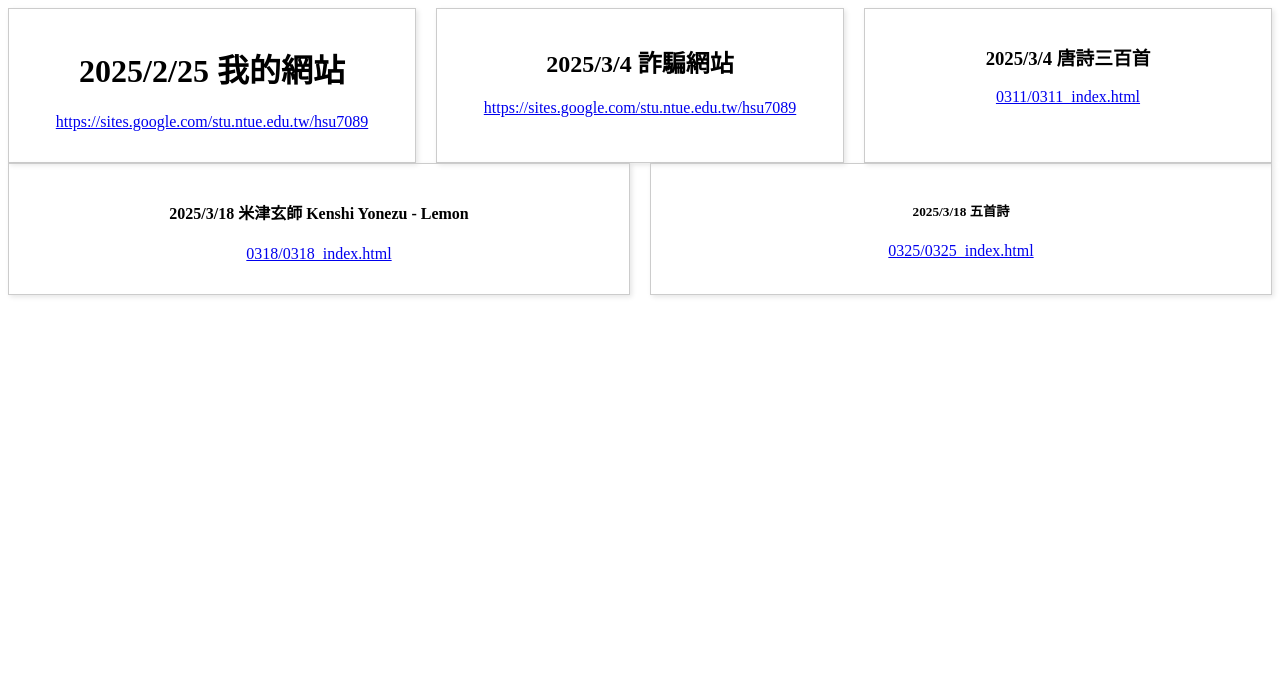
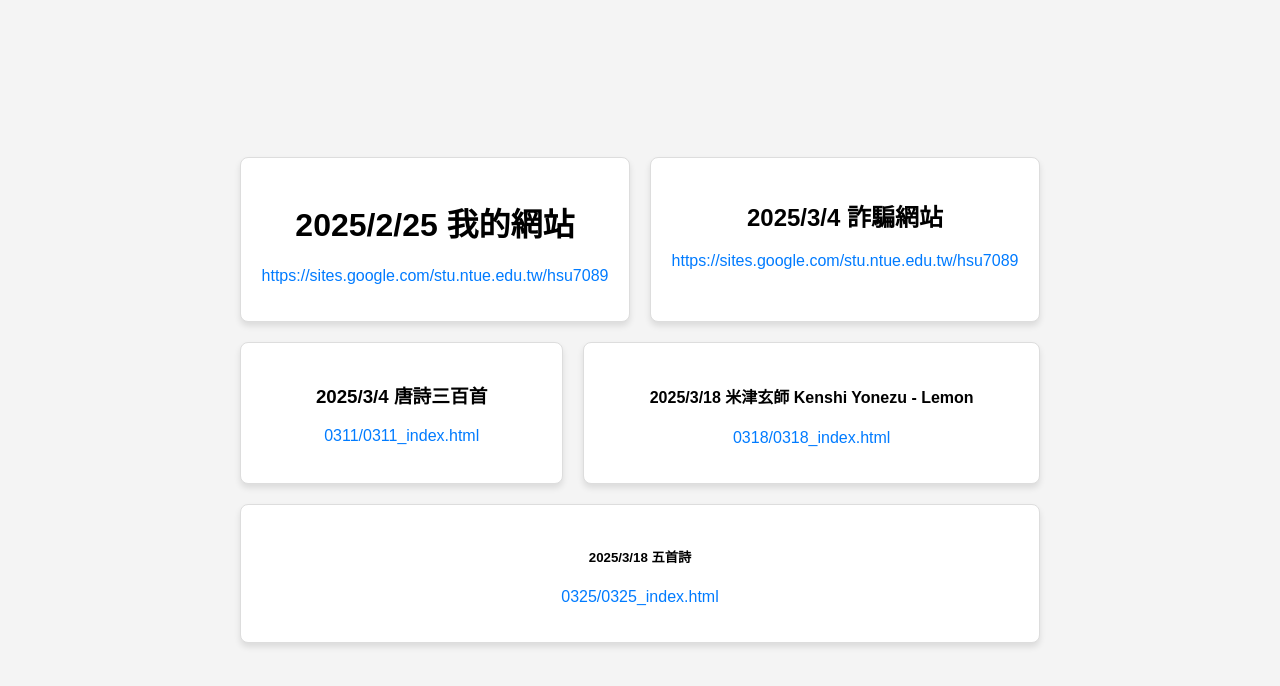
Before and after one commit to hsu7089/hsu7089.github.io, a plain HTML site: page index.html in a window 1280 px wide. Drawn offline with Linux system fonts and the light colour scheme.

Commit message:
重新排版

```diff
--- a/index.html
+++ b/index.html
@@ -5,21 +5,47 @@
 <head>
     <title>HSU HSIN I的網站</title>
     <style>
-        .row {
-            display: grid;
-            grid-template-columns: repeat(3, 1fr);
-            gap: 20px;
+        body {
+            font-family: Arial, sans-serif;
+            margin: 0;
+            padding: 0;
+            display: flex;
+            justify-content: center;
+            align-items: center;
+            min-height: 100vh;
+            background-color: #f4f4f4;
         }
 
-        .row:nth-child(2) {
-            grid-template-columns: repeat(2, 1fr);
+        .row {
+            display: flex;
+            flex-wrap: wrap;
+            gap: 20px;
+            max-width: 800px;
         }
 
         .mycard {
-            border: 1px solid #ccc;
-            padding: 15px;
+            flex: 1 1 calc(33.333% - 20px); /* 三等分 */
+            box-sizing: border-box;
+            background: #fff;
+            border: 1px solid #ddd;
+            border-radius: 8px;
+            padding: 20px;
             text-align: center;
-            box-shadow: 2px 2px 5px rgba(0, 0, 0, 0.1);
+            box-shadow: 0 4px 6px rgba(0, 0, 0, 0.1);
+        }
+
+        .mycard:nth-child(4),
+        .mycard:nth-child(5) {
+            flex: 1 1 calc(50% - 20px); /* 下列兩個 */
+        }
+
+        a {
+            color: #007BFF;
+            text-decoration: none;
+        }
+
+        a:hover {
+            text-decoration: underline;
         }
     </style>
 </head>
@@ -33,16 +59,14 @@
 
         <div class="mycard">
             <h2>2025/3/4 詐騙網站</h2>
-            <p><a href="https://sites.google.com/stu.ntue.edu.tw/hsu7089">https://sites.google.com/stu.ntue.edu.tw/hsu7089</a></p>
+            <p><a href="https://zh.wikipedia.org/zh-tw/%E9%B9%85">https://sites.google.com/stu.ntue.edu.tw/hsu7089</a></p>
         </div>
 
         <div class="mycard">
             <h3>2025/3/4 唐詩三百首</h3>
             <p><a href="0311/0311_index.html">0311/0311_index.html</a></p>
         </div>
-    </div>
 
-    <div class="row">
         <div class="mycard">
             <h4>2025/3/18 米津玄師 Kenshi Yonezu - Lemon</h4>
             <p><a href="0318/0318_index.html">0318/0318_index.html</a></p>
```
